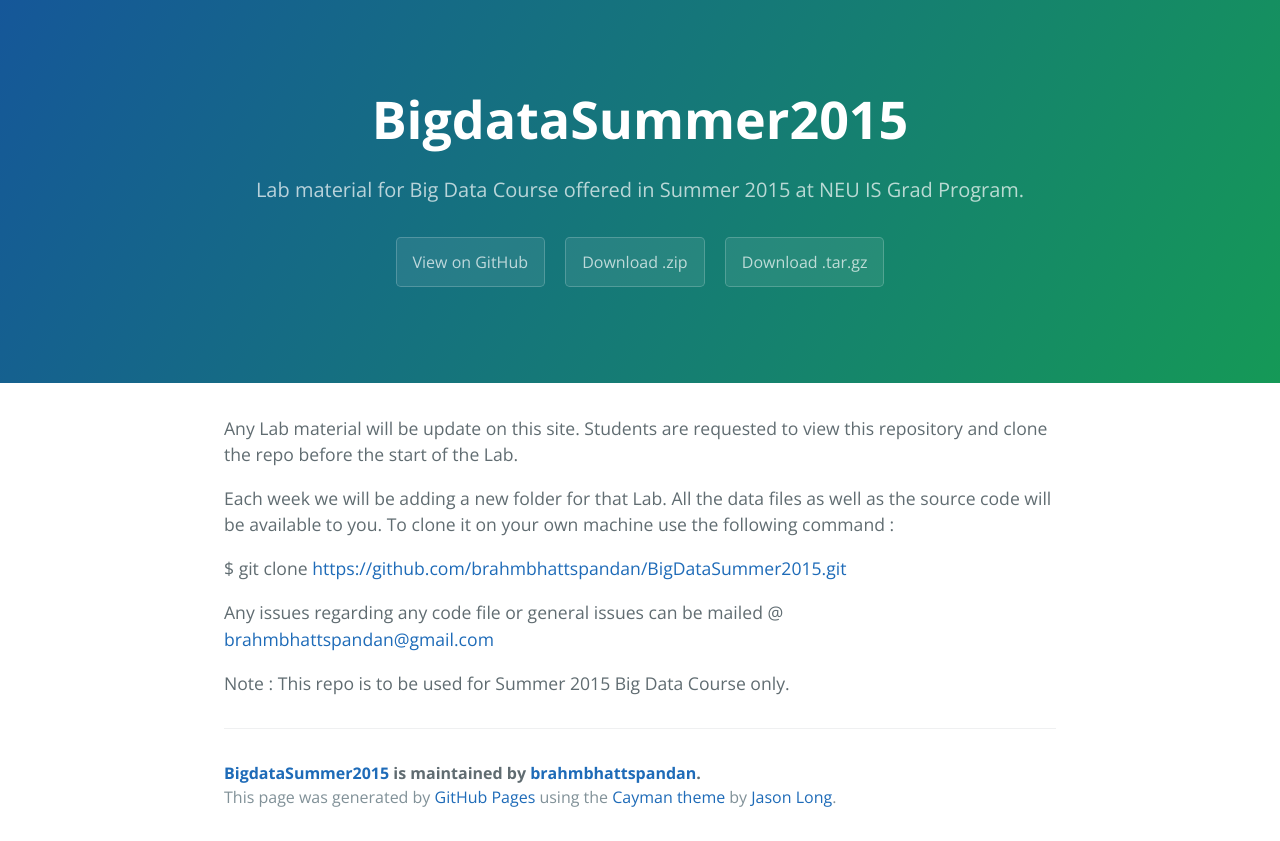
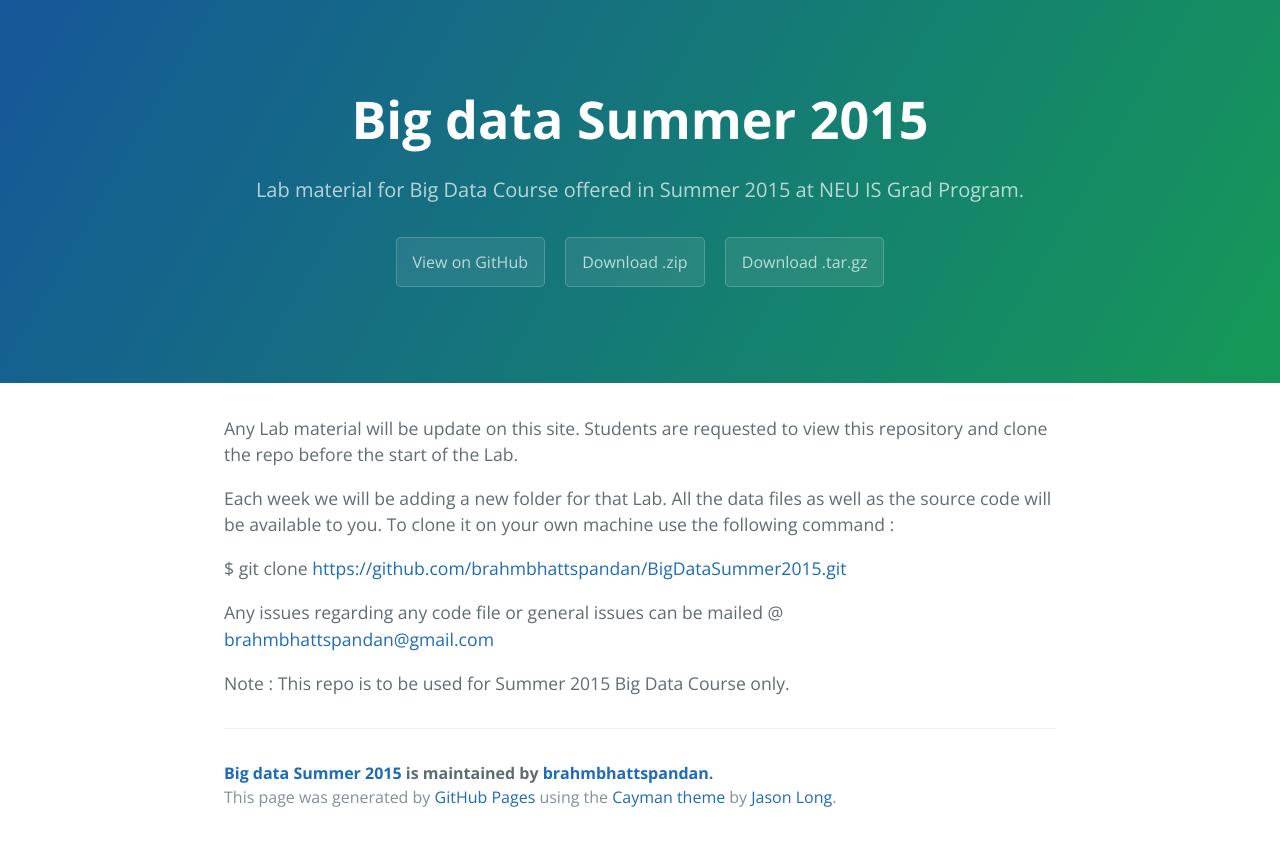
Before and after one commit to brahmbhattspandan/BigDataSummer2015, a plain HTML site: page index.html in a window 1280 px wide. Drawn offline with nearby package versions, Linux system fonts and the light colour scheme.

Commit message:
Create gh-pages branch via GitHub

```diff
--- a/index.html
+++ b/index.html
@@ -2,7 +2,7 @@
 <html lang="en-us">
   <head>
     <meta charset="UTF-8">
-    <title>BigdataSummer2015 by brahmbhattspandan</title>
+    <title>Big data Summer 2015 by brahmbhattspandan</title>
     <meta name="viewport" content="width=device-width, initial-scale=1">
     <link rel="stylesheet" type="text/css" href="stylesheets/normalize.css" media="screen">
     <link href='http://fonts.googleapis.com/css?family=Open+Sans:400,700' rel='stylesheet' type='text/css'>
@@ -11,7 +11,7 @@
   </head>
   <body>
     <section class="page-header">
-      <h1 class="project-name">BigdataSummer2015</h1>
+      <h1 class="project-name">Big data Summer 2015</h1>
       <h2 class="project-tagline">Lab material for Big Data Course offered in Summer 2015 at NEU IS Grad Program.</h2>
       <a href="https://github.com/brahmbhattspandan/BigDataSummer2015" class="btn">View on GitHub</a>
       <a href="https://github.com/brahmbhattspandan/BigDataSummer2015/zipball/master" class="btn">Download .zip</a>
@@ -30,7 +30,7 @@
 <p>Note : This repo is to be used for Summer 2015 Big Data Course only. </p>
 
       <footer class="site-footer">
-        <span class="site-footer-owner"><a href="https://github.com/brahmbhattspandan/BigDataSummer2015">BigdataSummer2015</a> is maintained by <a href="https://github.com/brahmbhattspandan">brahmbhattspandan</a>.</span>
+        <span class="site-footer-owner"><a href="https://github.com/brahmbhattspandan/BigDataSummer2015">Big data Summer 2015</a> is maintained by <a href="https://github.com/brahmbhattspandan">brahmbhattspandan</a>.</span>
 
         <span class="site-footer-credits">This page was generated by <a href="https://pages.github.com">GitHub Pages</a> using the <a href="https://github.com/jasonlong/cayman-theme">Cayman theme</a> by <a href="https://twitter.com/jasonlong">Jason Long</a>.</span>
       </footer>
--- a/params.json
+++ b/params.json
@@ -1 +1 @@
-{"name":"BigdataSummer2015","tagline":"Lab material for Big Data Course offered in Summer 2015 at NEU IS Grad Program.","body":"Any Lab material will be update on this site. Students are requested to view this repository and clone the repo before the start of the Lab. \r\n\r\nEach week we will be adding a new folder for that Lab. All the data files as well as the source code will be available to you. To clone it on your own machine use the following command :\r\n\r\n$ git clone https://github.com/brahmbhattspandan/BigDataSummer2015.git\r\n\r\nAny issues regarding any code file or general issues can be mailed @ brahmbhattspandan@gmail.com\r\n\r\n\r\nNote : This repo is to be used for Summer 2015 Big Data Course only. ","google":"","note":"Don't delete this file! It's used internally to help with page regeneration."}
+{"name":"Big data Summer 2015","tagline":"Lab material for Big Data Course offered in Summer 2015 at NEU IS Grad Program.","body":"Any Lab material will be update on this site. Students are requested to view this repository and clone the repo before the start of the Lab. \r\n\r\nEach week we will be adding a new folder for that Lab. All the data files as well as the source code will be available to you. To clone it on your own machine use the following command :\r\n\r\n$ git clone https://github.com/brahmbhattspandan/BigDataSummer2015.git\r\n\r\nAny issues regarding any code file or general issues can be mailed @ brahmbhattspandan@gmail.com\r\n\r\n\r\nNote : This repo is to be used for Summer 2015 Big Data Course only. ","google":"","note":"Don't delete this file! It's used internally to help with page regeneration."}
```
